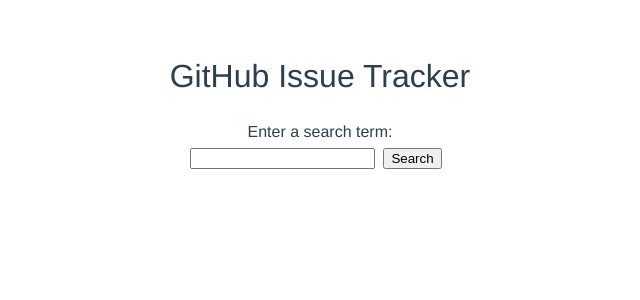
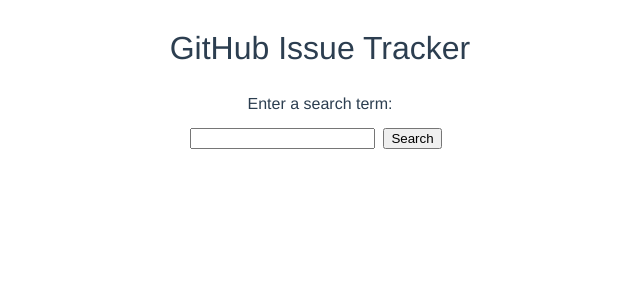
Before and after one commit to morgan-sam/Issue-Tracker-Vue, a Vue app: page / in a window 1280 px wide. Shown: the top 300 px of the page, without its empty margins (320-960 px from the left). Built offline with nearby package versions, Linux system fonts and the light colour scheme.

Commit message:
Margin and header class

```diff
--- a/src/App.vue
+++ b/src/App.vue
@@ -1,5 +1,6 @@
 <template>
   <div class="app">
+    <div class="header">
       <h1 class="app-title">GitHub Issue Tracker</h1>
       <div class="horizontal-container">
         <div v-if="searching.repos">Searching...</div>
@@ -15,6 +16,7 @@
           />
         </form>
         <button v-on:click="showRepos">Search</button>
+      </div>
     </div>
     <div class="two-grid-container">
       <Grid
@@ -122,21 +124,22 @@
   -moz-osx-font-smoothing: grayscale;
   text-align: center;
   color: #2c3e50;
-  margin-top: 60px;
   display: flex;
   align-items: center;
   justify-content: center;
   flex-direction: column;
+  box-sizing: border-box;
 }
 .app-title {
   font-size: 2rem;
-  margin-bottom: 2rem;
+  margin: 2rem;
 }
 button {
   width: fit-content;
   margin: 0.5rem;
 }
 .horizontal-container {
+  margin: 0.5rem;
   display: flex;
   flex-direction: row;
   align-items: center;
@@ -146,7 +149,6 @@
   display: grid;
   grid-template-columns: repeat(2, 1fr);
   grid-template-rows: 1fr;
-  width: 100%;
 }
 .two-grid-container > * {
   width: auto;
```
Lines whose indentation alone changed are shown as unchanged.
